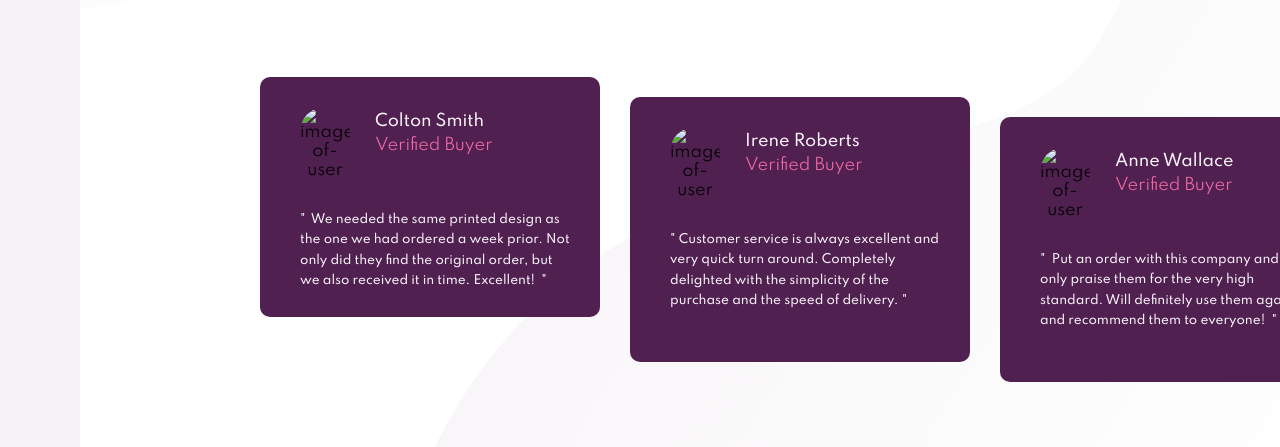
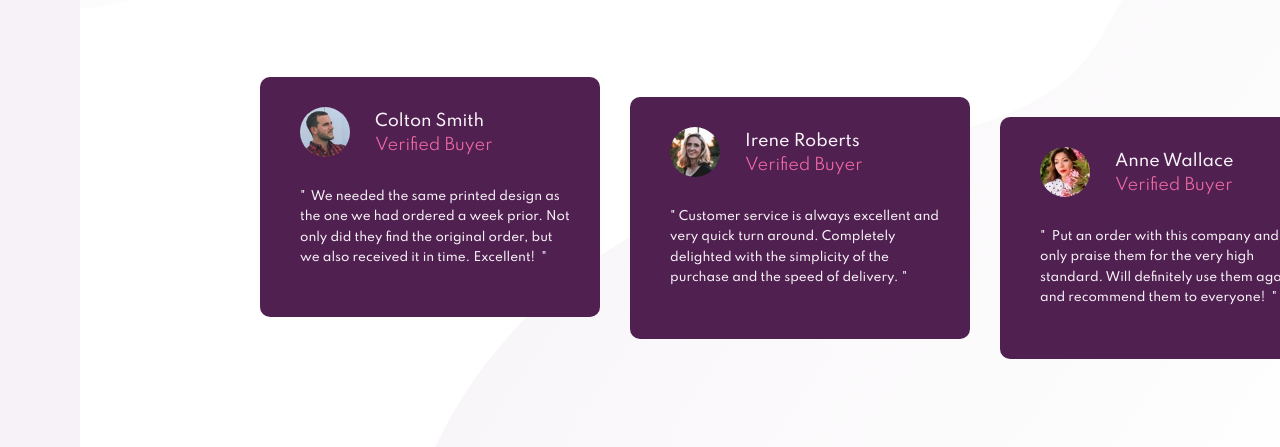
Before and after one commit to Sarat-Dev/Social_proof, a plain HTML site: page index.html in a window 1280 px wide. Shown: the part 353-800 px from the top of the page. Drawn offline with Linux system fonts and the light colour scheme.

Commit message:
Update index.html

```diff
--- a/index.html
+++ b/index.html
@@ -64,7 +64,7 @@
 
     <div class="user-reviews topmargin ur1">
       <div class="float">
-        <img class ="profile-pics" src="images/image-colton.jpg" alt="image-of-user">
+        <img class ="profile-pics" src="image-colton.jpg" alt="image-of-user">
         <p class="user-names">Colton Smith</p>
         <p class="user-status">Verified Buyer</p>
       </div>
@@ -75,7 +75,7 @@
 
     <div class="user-reviews ur2">
       <div class="float">
-        <img class = "profile-pics" src="images/image-irene.jpg" alt="image-of-user">
+        <img class = "profile-pics" src="image-irene.jpg" alt="image-of-user">
         <p class="user-names">Irene Roberts</p>
         <p class="user-status">Verified Buyer</p>
       </div>
@@ -85,7 +85,7 @@
 
     <div class="user-reviews ur3">
       <div class="float">
-        <img class = "profile-pics" src="images/image-anne.jpg" alt="image-of-user">
+        <img class = "profile-pics" src="image-anne.jpg" alt="image-of-user">
         <p class="user-names">Anne Wallace</p>
         <p class="user-status">Verified Buyer</p>
       </div>
```
